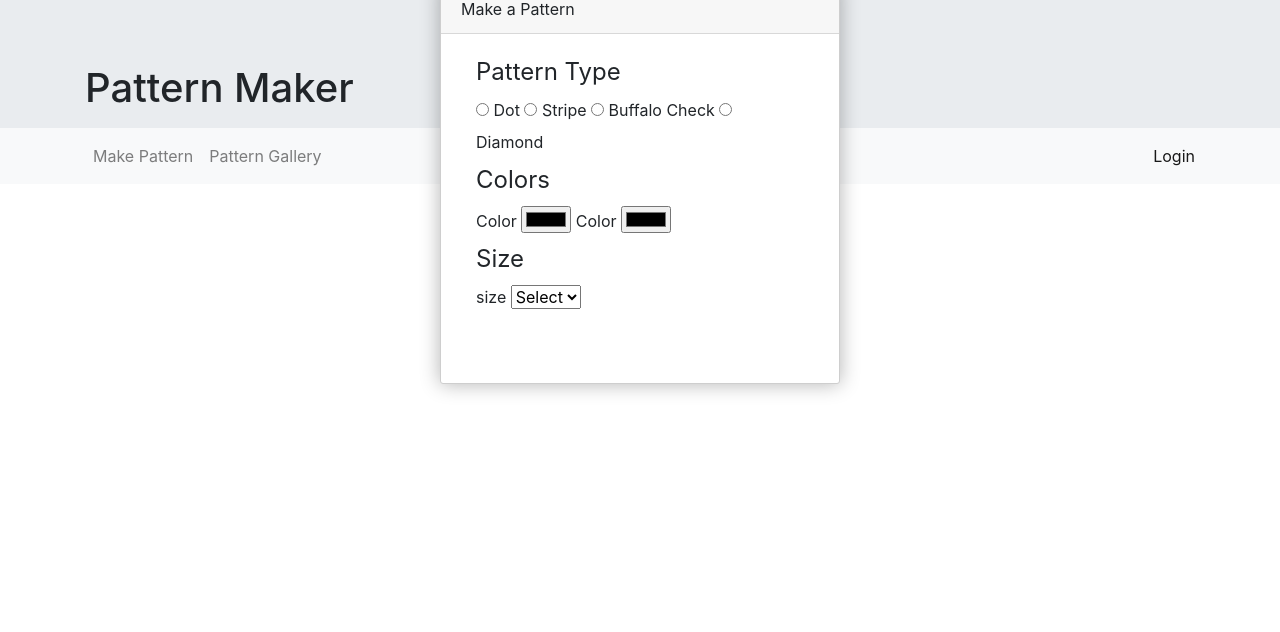
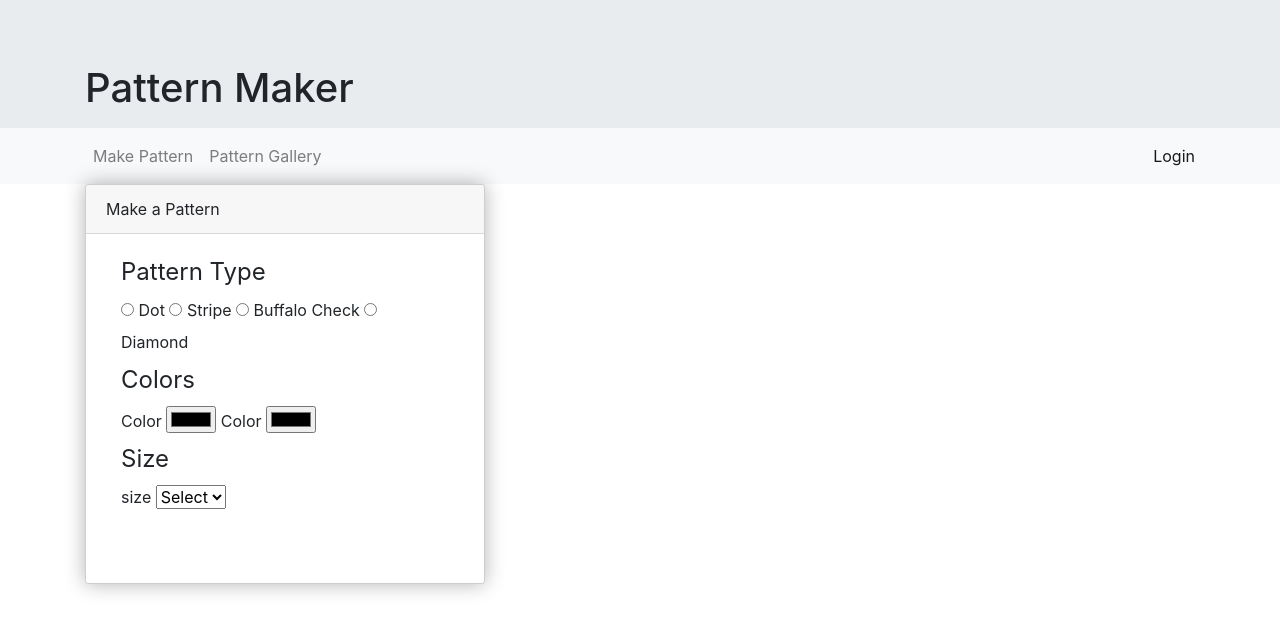
Before and after one commit to wuxjxj/patternmaker, a website: page index.html in a window 1280 px wide. Drawn offline with nearby package versions, Linux system fonts and the light colour scheme.

Commit message:
card postions

```diff
--- a/css/styles.css
+++ b/css/styles.css
@@ -4,9 +4,8 @@
   height: 100px;
 }
 #controls {
-  position: absolute;
-  left: 50%; top: 50%;
-  transform: translate(-50%, -50%);
+
+
   background: #ffffff;
   width: 400px;
   height: 400px;
--- a/index.html
+++ b/index.html
@@ -16,16 +16,16 @@
   </head>
 
   <body>
-   <div class="jumbotron jumbotron-fluid m-0">
+  <header class="jumbotron jumbotron-fluid m-0">
     <div class="container">
       <div class="row">
         <div class="col ">
-          <h1 >Pattern Maker</h1>
+          <h1>Pattern Maker</h1>
         </div>
       </div>
+   </div>
+  </header>
 
-    </div>
-   </div>
    <nav class="navbar navbar-expand-lg navbar-light bg-light " >
     <div class="container">
       <ul class="navbar-nav ">
@@ -80,10 +80,12 @@
       </div>
     </div>
   </div>
+
+
    <div class="container">
     <div class="row row-content">
-      <div class="col-md-8 mx-auto">
-        <div class="card"id="controls">
+      <div class="col-6 ml-0">
+        <div class="card" id="controls">
           <div class="card-header">
           Make a Pattern
           </div>
```
